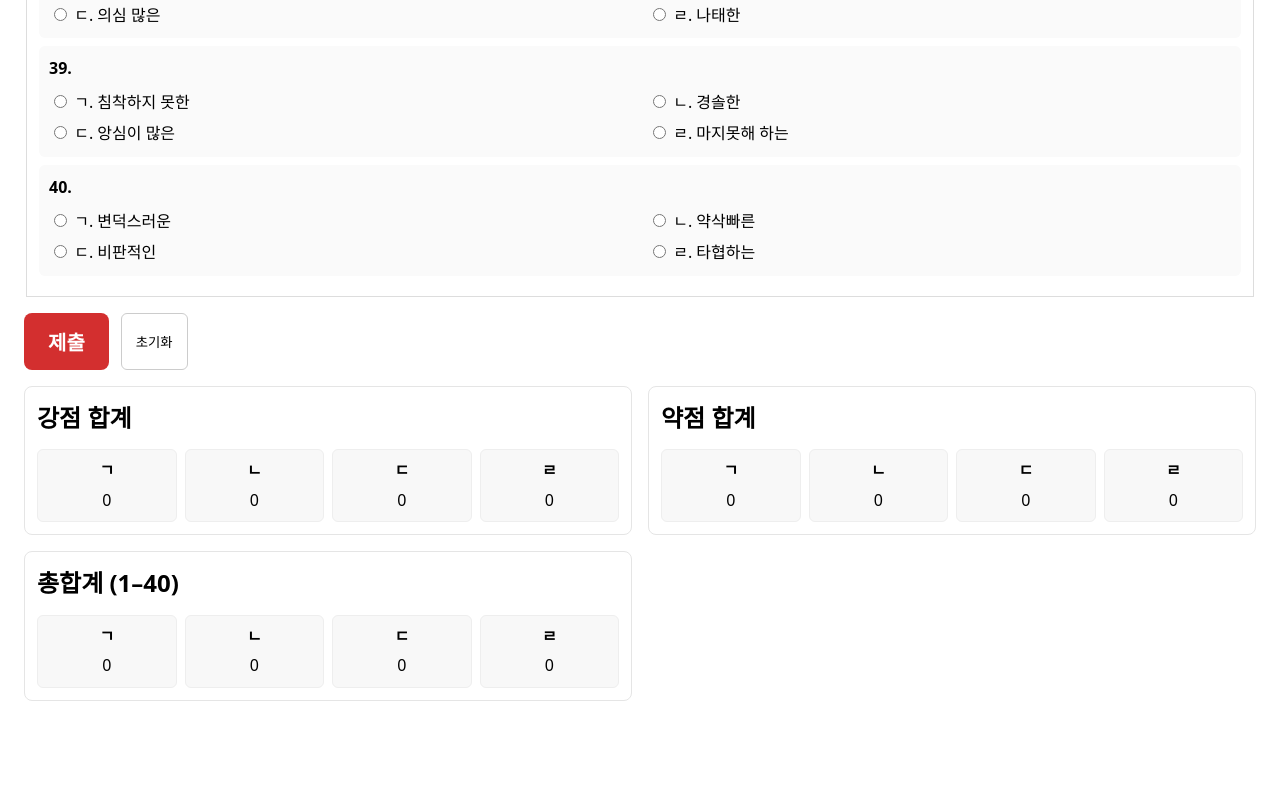
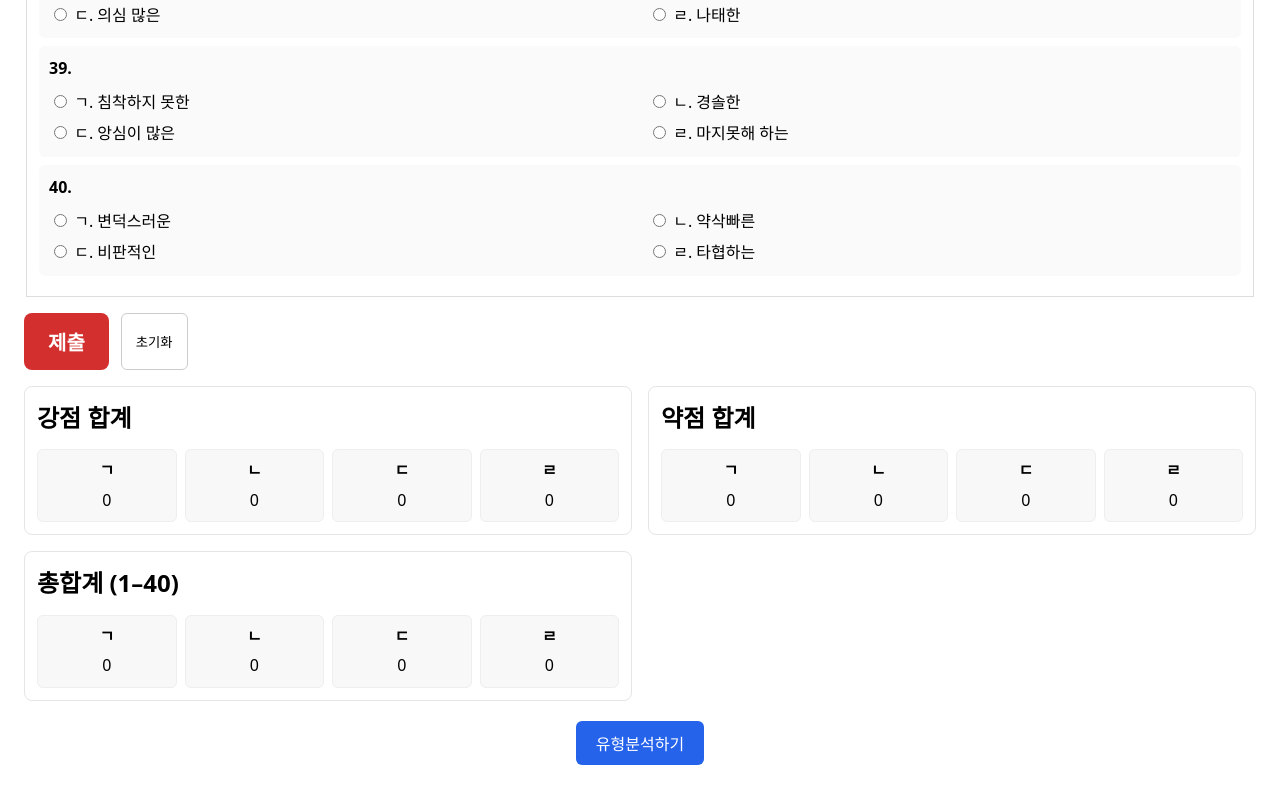
Before and after one commit to glorykka-ai/glorykka, a plain HTML site: page mytest.html in a window 1280 px wide. Shown: the part 4706-5495 px from the top of the page. Before the commit the page ends 5431 px from the top, so only its background shows below. Drawn offline with Linux system fonts and the light colour scheme.

```diff
--- a/mytest.html
+++ b/mytest.html
@@ -493,6 +493,14 @@
     </div>
   </div>
 
+  <!-- 유형분석하기 버튼 -->
+  <div style="margin-top:20px; text-align:center;">
+    <button onclick="window.open('https://glorykka-ai.github.io/glorykka/myresult.html','_blank')"
+            style="padding:10px 20px; font-size:16px; border:none; border-radius:6px; background:#2563eb; color:white; cursor:pointer;">
+      유형분석하기
+    </button>
+  </div>
+
 <script>
   function getCounts(rangeAttr) {
     const qs = document.querySelectorAll('.q[data-range="' + rangeAttr + '"]');
@@ -560,4 +568,5 @@
   });
 </script>
 </body>
+
 </html>
```
